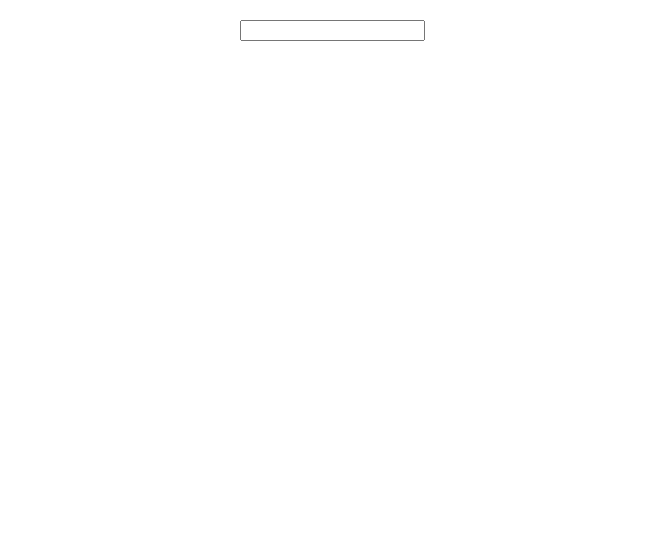
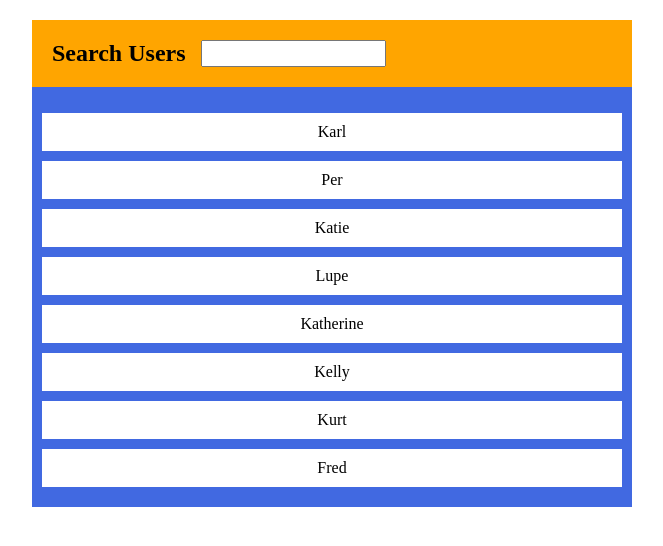
Before and after one commit to DJendryczka/search-bar, a website: page index.html in a window 1280 px wide. Shown: the whole page, without its empty margins (308-971 px from the left). Drawn offline with Linux system fonts and the light colour scheme.

Commit message:
Project complete

```diff
--- a/index.html
+++ b/index.html
@@ -8,8 +8,23 @@
     <title>Search Bar</title>
 </head>
 <body>
-    <div>
-        <input id="usernameInput" type="text">
+    <div id="container">
+        <div id="search">
+            <label for="searchInput">Search Users</label>
+            <input id="searchInput" type="text">
+        </div>
+
+        <ul id="results">
+            <li class="name">Karl</li>
+            <li class="name">Per</li>
+            <li class="name">Katie</li>
+            <li class="name">Lupe</li>
+            <li class="name">Katherine</li>
+            <li class="name">Kelly</li>
+            <li class="name">Kurt</li>
+            <li class="name">Fred</li>
+        </ul>
+
     </div>
     <script src="js/script.js"></script>
 </body>
--- a/js/script.js
+++ b/js/script.js
@@ -1,4 +1,18 @@
-document.getElementById('usernameInput').addEventListener('keyup', function(event){
-    let username = event.target.value.toLowerCase()
-    console.log(username)
-})
+document
+  .getElementById('searchInput')
+  .addEventListener('keyup', function (event) {
+    let searchQuery = event.target.value.toLowerCase();
+    console.log(searchQuery);
+    let allNamesDOMCollection = document.getElementsByClassName('name');
+    console.log(allNamesDOMCollection[1].textContent);
+    for( let counter = 0; counter < allNamesDOMCollection.length; counter ++ ){
+        const currentName = allNamesDOMCollection[counter].textContent.toLowerCase()
+        console.log(currentName)
+        if (currentName.includes(searchQuery)) {
+            allNamesDOMCollection[counter].style.display = "block";
+        } else {
+            allNamesDOMCollection[counter].style.display = "none";
+        }
+    }
+
+  });
--- a/sass/style.scss
+++ b/sass/style.scss
@@ -3,8 +3,35 @@ html, body {
     padding: 0;
 }
 
-input {
-    display: block;
+#container {
+    width: 600px;
     margin: 0 auto;
     margin-top: 20px;
+    background-color: royalblue;
 }
+
+#search {
+    display: flex;
+    padding: 20px;
+    background-color: orange;
+}
+
+#search label {
+    font-size: 24px;
+    font-weight: bold;
+    margin-right: 15px;
+}
+
+#results {
+    display: block;
+    padding: 10px;
+}
+
+#results .name {
+    width: 100%;
+    padding: 10px 0;
+    text-align: center;
+    background-color: white;
+    margin-bottom: 10px;
+    list-style-type: none;
+}
```
Also changed, not shown: css/style.css, 1 other file.
